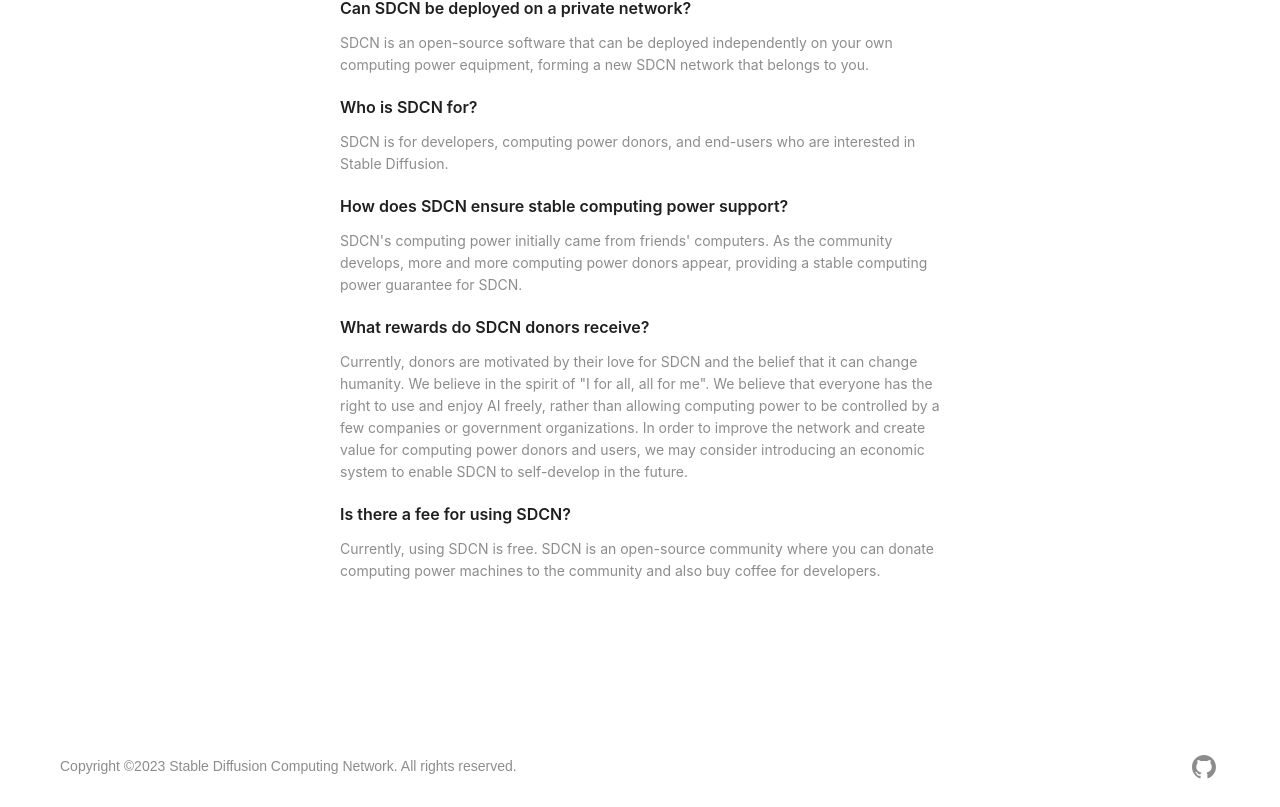
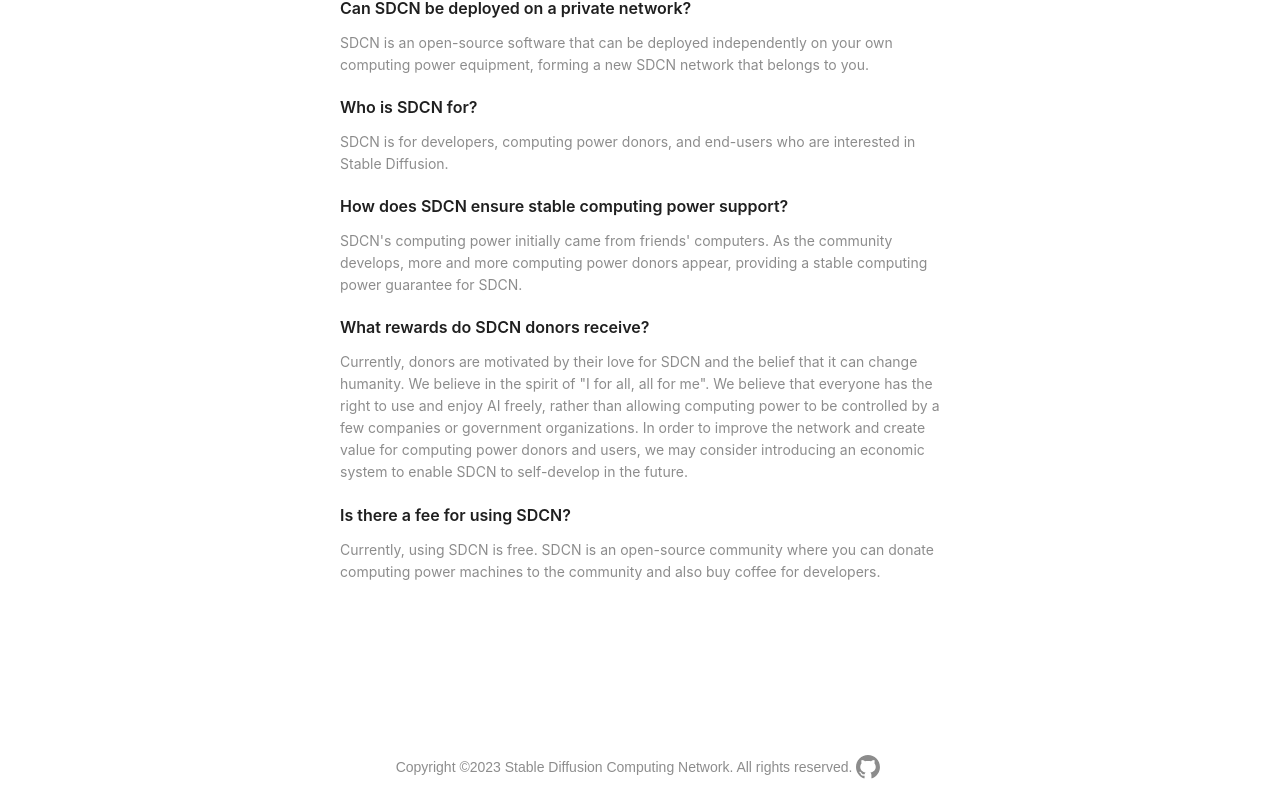
Before and after one commit to fiatrete/SDCN-Stable-Diffusion-Computing-Network, a React (Create React App) app in the folder sdcn-web/: page / in a window 1280 px wide. Shown: the part 1598-2405 px from the top of the page. Built offline with nearby package versions, Linux system fonts and the light colour scheme.

Commit message:
feat(Playground): start to develop

```diff
--- a/sdcn-web/src/components/Footer/index.module.css
+++ b/sdcn-web/src/components/Footer/index.module.css
@@ -1,5 +1,10 @@
 .wrap {
-  width: 100%;
+  display: flex;
+  flex-direction: column;
+  justify-content: center;
+  align-items: center;
+  padding: 0px 60px;
+  gap: 18px;
 }
 
 .contentWrap {
--- a/sdcn-web/src/components/Header/index.module.css
+++ b/sdcn-web/src/components/Header/index.module.css
@@ -1,7 +1,6 @@
 .wrap {
   width: 100%;
-  background: #fff;
-  z-index: 1;
+  height: 63.64px;
 }
 
 .contentWrap {
```
